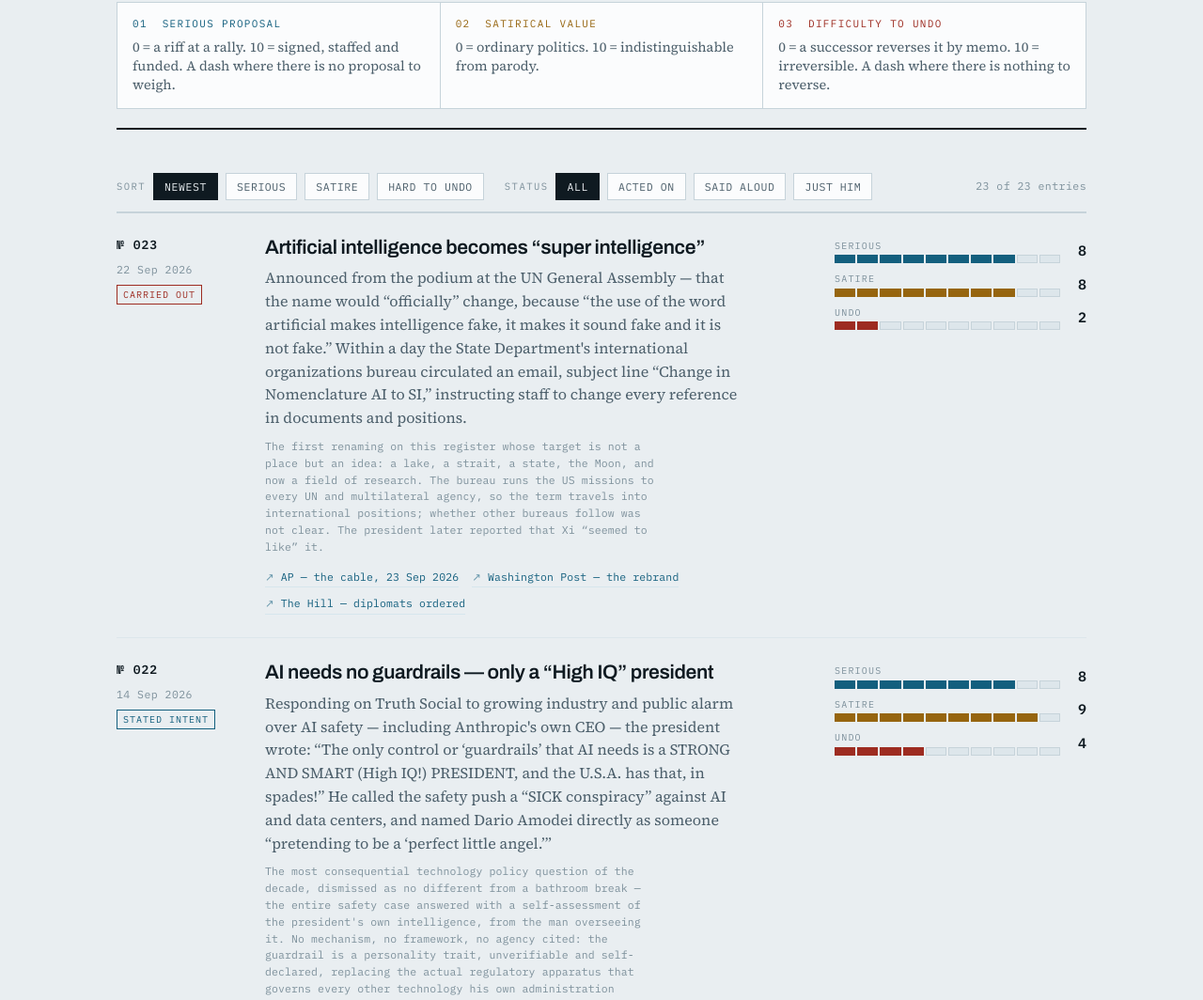
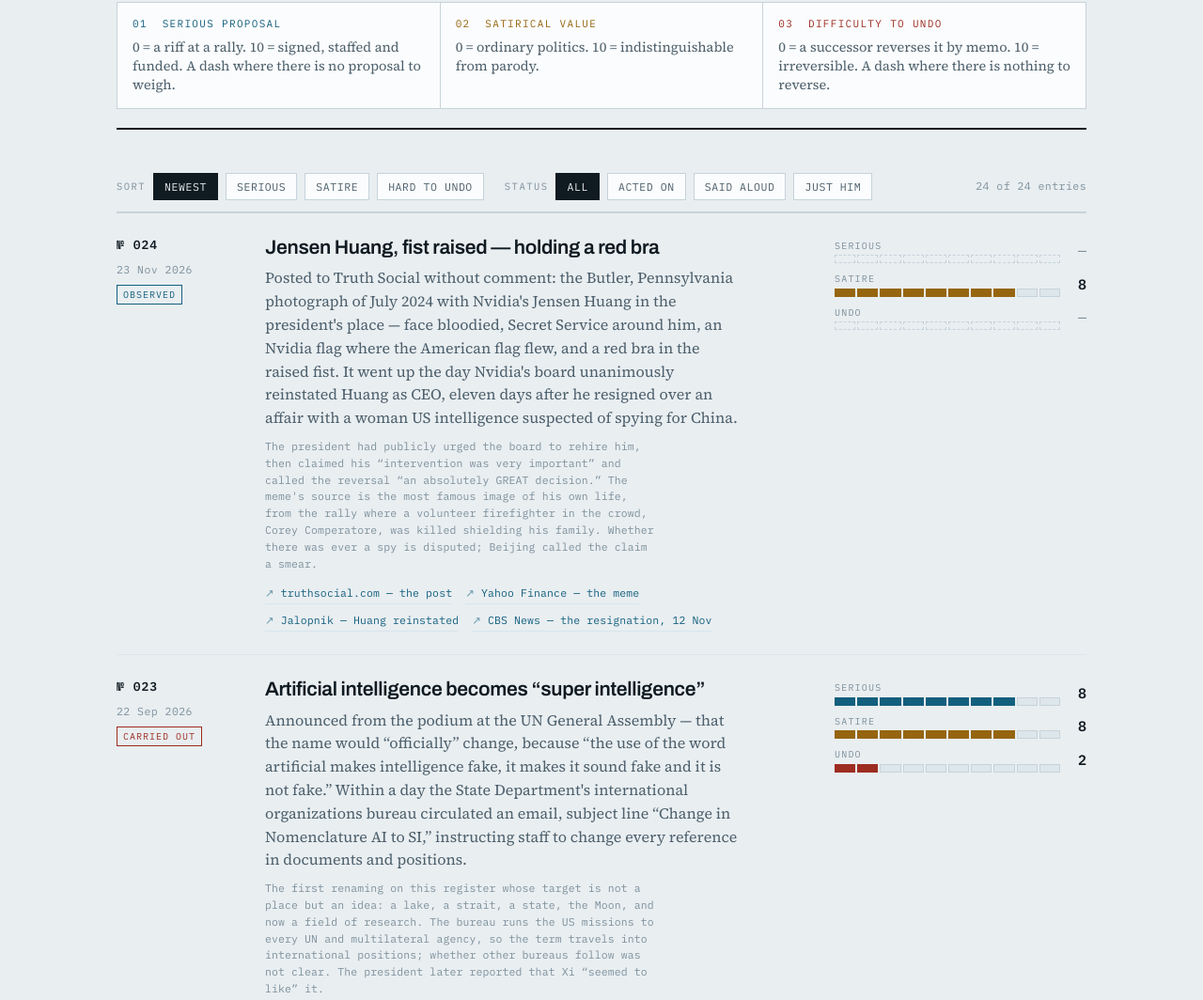
Before and after one commit to PlanetaryCouncil/trumpisms, a plain HTML site: page index.html in a window 1280 px wide. Shown: the part 444-1508 px from the top of the page at 94% size. Drawn offline with Linux system fonts and the light colour scheme.

Commit message:
Add entry 024: Jensen Huang Butler meme with a red bra
Posted the day Nvidia's board reinstated Huang, after the president
claimed credit for lobbying the board.

Co-Authored-By: Claude Opus 5.5 <noreply@anthropic.com>

```diff
--- a/index.html
+++ b/index.html
@@ -688,6 +688,19 @@
 <script>
   const ENTRIES = [
     {
+      id: "024", date: "2026-11-23", status: "observed",
+      title: "Jensen Huang, fist raised — holding a red bra",
+      desc: "Posted to Truth Social without comment: the Butler, Pennsylvania photograph of July 2024 with Nvidia's Jensen Huang in the president's place — face bloodied, Secret Service around him, an Nvidia flag where the American flag flew, and a red bra in the raised fist. It went up the day Nvidia's board unanimously reinstated Huang as CEO, eleven days after he resigned over an affair with a woman US intelligence suspected of spying for China.",
+      note: "The president had publicly urged the board to rehire him, then claimed his “intervention was very important” and called the reversal “an absolutely GREAT decision.” The meme's source is the most famous image of his own life, from the rally where a volunteer firefighter in the crowd, Corey Comperatore, was killed shielding his family. Whether there was ever a spy is disputed; Beijing called the claim a smear.",
+      src: [
+        { label: "truthsocial.com — the post", url: "https://truthsocial.com/@realDonaldTrump/posts/117666713950631493" },
+        { label: "Yahoo Finance — the meme", url: "https://uk.finance.yahoo.com/news/trump-posts-photoshop-jensen-huang-180237742.html" },
+        { label: "Jalopnik — Huang reinstated", url: "https://www.jalopnik.com/2325059/jensen-huang-reinstated-nvidia-ceo/" },
+        { label: "CBS News — the resignation, 12 Nov", url: "https://www.cbsnews.com/news/nvidia-ceo-jensen-huang-resigns/" }
+      ],
+      satire: 8
+    },
+    {
       id: "023", date: "2026-09-22", status: "executed",
       title: "Artificial intelligence becomes “super intelligence”",
       desc: "Announced from the podium at the UN General Assembly — that the name would “officially” change, because “the use of the word artificial makes intelligence fake, it makes it sound fake and it is not fake.” Within a day the State Department's international organizations bureau circulated an email, subject line “Change in Nomenclature AI to SI,” instructing staff to change every reference in documents and positions.",
```
